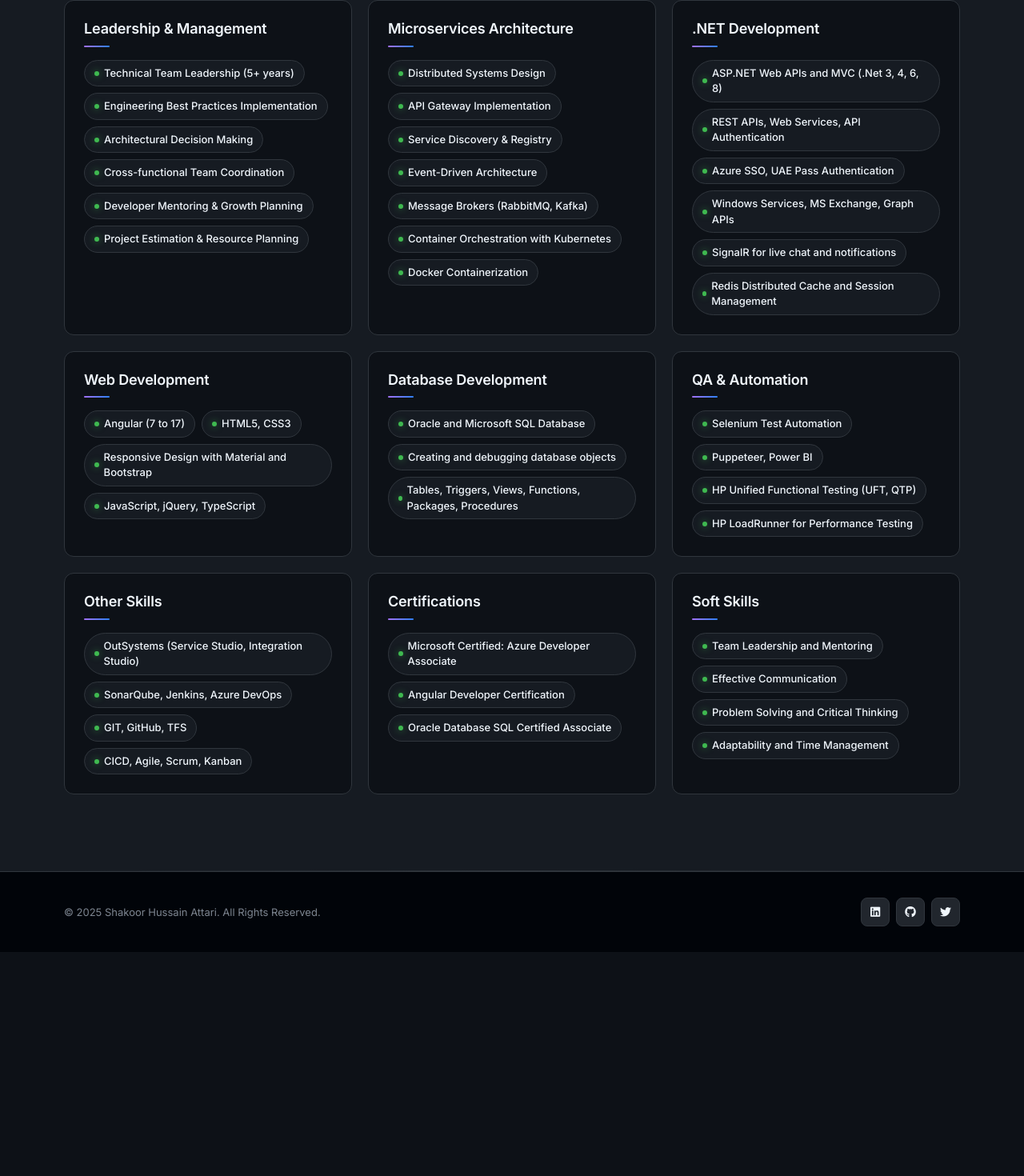
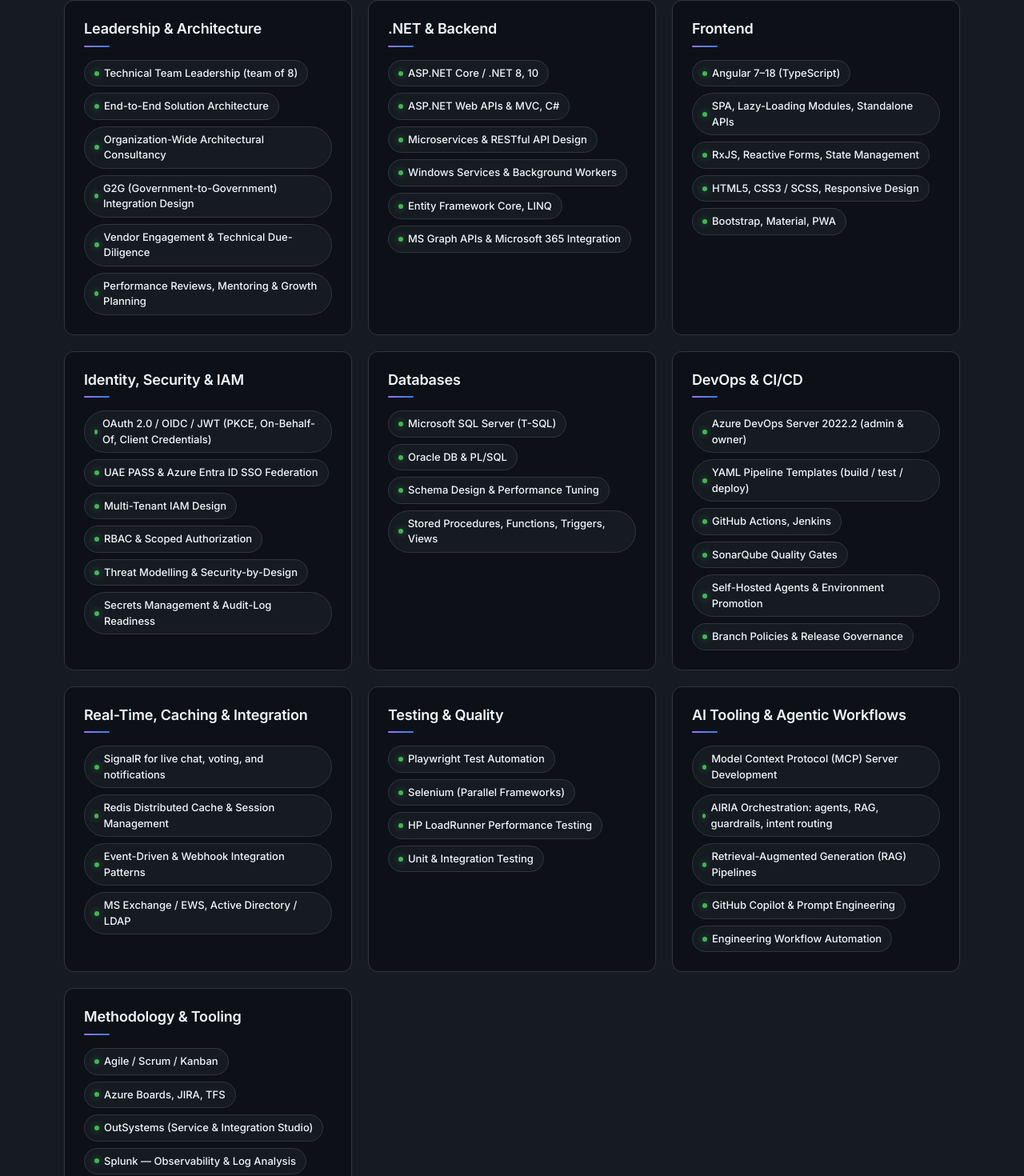
Before and after one commit to shakoorattari/shakoorattari.github.io, an Angular app: page /skills in a window 1280 px wide. Shown: the part 227-1697 px from the top of the page at 80% size. Before the commit the page ends 1417 px from the top, so only its background shows below. Built offline with nearby package versions, Linux system fonts and the light colour scheme.

Commit message:
content: align portfolio with V2 resume (Lead Software Engineer & Full-Stack Architect)

```diff
--- a/src/app/components/about/about.component.ts
+++ b/src/app/components/about/about.component.ts
@@ -12,23 +12,21 @@
 export class AboutComponent implements OnInit {
   isAvailableForWork = true;
 
-  aboutSummary = `I'm a Senior Full Stack Developer with 15+ years of experience crafting robust,
-  scalable applications using .NET and Angular. My expertise spans both front-end and back-end development,
-  with a strong focus on delivering high-quality solutions that solve real business problems.
-  I excel at translating complex requirements into elegant code while maintaining best practices.`;
+  aboutSummary = `Lead Software Engineer and Application Architect with 15+ years of enterprise software delivery across the UAE public sector. Deep expertise in .NET / ASP.NET Core, Angular, OAuth 2.0 / OIDC, multi-tenant IAM, and Azure DevOps CI/CD. I own end-to-end solution architecture — from requirements through production operations — for mission-critical government platforms serving multiple Sharjah entities, with a strong focus on clean code, developer experience, and AI tooling to accelerate engineering velocity.`;
 
   professionalHighlights = [
-    'Expert in Angular development with deep knowledge of RxJS, NgRx, and performance optimization',
-    'Comprehensive experience with .NET ecosystem including ASP.NET Core, EF Core, and Azure integration',
-    'Extensive background in building secure, scalable API architectures and microservices',
-    'Strong database design and optimization skills across SQL Server, Oracle, and NoSQL solutions',
-    'Proven ability to lead development teams and mentor junior developers'
+    'Engineering lead for a cross-functional team of 8 (2 front-end, 6 full-stack) at Sharjah Digital Department',
+    'Application Architect for OnePortal IAM — multi-tenant OAuth 2.0 / OIDC, UAE PASS & Azure Entra ID SSO federation',
+    'Architected a suite of MCP servers (Azure DevOps, Active Directory, TransLynk) integrating AI agents with internal systems',
+    'Sole administrator of on-premises Azure DevOps Server 2022.2 — 20+ team projects, dozens of self-hosted agents, org-wide YAML pipeline templates',
+    'Primary engineering liaison with Sharjah Cyber Security & IT Security — security-by-design across the application estate',
+    'Designed reusable, API-first integration patterns (REST, event-driven, webhook) adopted across SDD platforms'
   ];
 
   professionalStats = [
     { value: '15+', label: 'Years Experience' },
-    { value: '30+', label: 'Projects Completed' },
-    { value: '5+', label: 'Large Enterprise Solutions' }
+    { value: '8', label: 'Engineers Led' },
+    { value: '20+', label: 'Enterprise Projects' }
   ];
 
   personalInfo = [
@@ -48,7 +46,7 @@
     },
     {
       label: 'Phone',
-      value: '+971 50 8066 735',
+      value: '+971 50 806 6735',
       icon: 'fas fa-phone',
       isLink: true,
       linkPrefix: 'tel:+',
@@ -77,35 +75,56 @@
   ];
 
   endorsements = [
-    { skill: '.NET Development', count: 15 },
-    { skill: 'Angular', count: 12 },
-    { skill: 'Database Development', count: 10 },
-    { skill: 'Full Stack Development', count: 18 },
-    { skill: 'API Design', count: 14 },
-    { skill: 'Azure DevOps', count: 9 }
+    { skill: '.NET / ASP.NET Core', count: 18 },
+    { skill: 'Angular & TypeScript', count: 15 },
+    { skill: 'OAuth 2.0 / OIDC & IAM', count: 12 },
+    { skill: 'Azure DevOps & CI/CD', count: 14 },
+    { skill: 'Microservices & REST APIs', count: 13 },
+    { skill: 'AI Tooling & MCP Servers', count: 9 }
   ];
 
   certifications = [
     {
-      name: 'Microsoft Certified: Azure Developer Associate',
+      name: 'MCTS — .NET 4.0 Web Applications',
       issuer: 'Microsoft',
-      year: '2022',
+      year: 'Microsoft',
       icon: 'fab fa-microsoft',
-      link: 'https://www.microsoft.com/en-us/learning/certification-overview.aspx'
+      link: 'https://learn.microsoft.com/en-us/credentials/'
     },
     {
-      name: 'Angular Developer Certification',
-      issuer: 'Google',
-      year: '2021',
-      icon: 'fab fa-angular',
-      link: 'https://www.google.com'
+      name: 'MCTS — SharePoint 2010 / 2013',
+      issuer: 'Microsoft',
+      year: 'Microsoft',
+      icon: 'fab fa-microsoft',
+      link: 'https://learn.microsoft.com/en-us/credentials/'
     },
     {
-      name: 'Oracle Database SQL Certified Associate',
-      issuer: 'Oracle',
-      year: '2020',
-      icon: 'fas fa-database',
-      link: 'https://education.oracle.com/oracle-database-sql-certified-associate/overview'
+      name: 'Angular Development Training (v9–17)',
+      issuer: 'Professional Training',
+      year: 'Angular',
+      icon: 'fab fa-angular',
+      link: 'https://angular.dev'
+    },
+    {
+      name: 'OutSystems Web Application Development',
+      issuer: 'OutSystems',
+      year: 'Low-Code',
+      icon: 'fas fa-cubes',
+      link: 'https://www.outsystems.com/'
+    },
+    {
+      name: 'Flutter — Cross-Platform App Development',
+      issuer: 'Professional Training',
+      year: 'iOS · Android · Web · Desktop',
+      icon: 'fas fa-mobile-screen',
+      link: 'https://flutter.dev'
+    },
+    {
+      name: 'Splunk — Searching, Monitoring & Analysing Machine Data',
+      issuer: 'Professional Training',
+      year: 'Observability',
+      icon: 'fas fa-chart-line',
+      link: 'https://www.splunk.com/'
     }
   ];
 
--- a/src/app/components/contact/contact.component.html
+++ b/src/app/components/contact/contact.component.html
@@ -14,7 +14,7 @@
                         <div class="online-indicator"></div>
                     </div>
                     <h3>Shakoor Hussain Attari</h3>
-                    <p>Available for freelance opportunities</p>
+                    <p>Open to senior engineering &amp; architect roles</p>
                     <div class="availability">
                         <span class="availability-status">Currently Available</span>
                         <span class="response-time">Responds within 24 hours</span>
@@ -35,7 +35,7 @@
                 <div class="contact-item" (mouseenter)="animateIcon('phone')" [class.animated]="animatedIcon === 'phone'">
                     <i class="fas fa-phone"></i>
                     <h3>Phone</h3>
-                    <p><a href="tel:+971508066735">+971 50 8066 735</a></p>
+                    <p><a href="tel:+971508066735">+971 50 806 6735</a></p>
                     <div class="contact-action">
                         <button class="action-btn copy-btn" (click)="copyToClipboard('+971508066735', 'Phone')">
                             <i class="fas fa-copy"></i> Copy Phone
--- a/src/app/components/experience/experience.component.ts
+++ b/src/app/components/experience/experience.component.ts
@@ -16,32 +16,32 @@
 export class ExperienceComponent implements OnInit {
   jobs: Job[] = [
     {
-      period: '2022 - Present',
-      title: 'Full Stack Senior Developer',
-      company: 'Department of eGovernment, Sharjah',
-      description: 'Developed multiple applications including Legal Department CMS, Meeting Rooms Booking System, Covid Portal, Sessions Management System, and Announcements Management.',
-      technologies: ['DotNet Core 6.0', 'Angular 12-14', 'MS SQL', 'SignalR']
+      period: 'Jan 2023 — Present',
+      title: 'Lead Software Engineer / Application Architect',
+      company: 'Sharjah Digital Department (SDD) — formerly Department of eGovernment',
+      description: 'Engineering lead for a team of 8 (2 front-end, 6 full-stack). Own end-to-end architecture across SDD\'s enterprise platform portfolio: OnePortal IAM (OAuth 2.0/OIDC, UAE PASS, Azure Entra ID), OnePortal digital workplace (MS Graph), SDD Announce, and an in-house AI tooling suite. Sole administrator of on-premises Azure DevOps Server 2022.2 — 20+ team projects, dozens of self-hosted agents, org-wide YAML pipeline templates. Primary engineering liaison with Sharjah\'s Cyber Security and IT Security departments.',
+      technologies: ['.NET 8/10', 'ASP.NET Core', 'Angular 14–18', 'OAuth 2.0 / OIDC', 'UAE PASS', 'Azure Entra ID', 'MS SQL', 'Azure DevOps', 'MCP / AIRIA']
     },
     {
-      period: '2018 - 2019',
-      title: 'Full Stack Software Engineer',
-      company: 'Emaratech, Dubai',
-      description: 'Worked on Smart Channels project for UAE Visas application system with features like user registration, document handling, payment integration, and workflow approvals.',
-      technologies: ['Outsystems', 'ASP.Net 4.5', 'C#', 'Oracle']
+      period: '2018 — Dec 2022',
+      title: 'Senior Full-Stack Developer',
+      company: 'Department of eGovernment (now Sharjah Digital Department)',
+      description: 'Delivered enterprise platforms across Sharjah government: Legal Department public portal & CMS, Announcements Management with OneSignal push, Meeting Rooms Booking with a custom Outlook add-in and Exchange EWS sync service, Sessions Management with SignalR real-time voting, and a government Event Management platform with native SignalR chat and a Selenium parallel-test framework.',
+      technologies: ['.NET Core 6 / .NET 4.8', 'Angular 9–14', 'Web APIs', 'SignalR', 'MS SQL', 'EWS / MS Exchange', 'OneSignal']
     },
     {
-      period: '2016 - 2018',
-      title: 'Full Stack Developer',
+      period: '2014 — 2019',
+      title: 'Full-Stack Software Engineer',
       company: 'Emaratech, Dubai',
-      description: 'Worked on Vision E-Form project for UAE visa applications, featuring document attachment, payment processing, and approval workflows.',
-      technologies: ['ASP.Net 4.5', 'C#', 'MVC', 'Redis', 'Oracle']
+      description: 'Built and shipped GDRFA Smart Channels (OutSystems + .NET) with EIDA biometric verification and OCR passport scanning; Vision eForm visa processing pipeline (.NET 4.5, Redis, Oracle) with SonarQube and Jenkins CI; and Vision Tracker, a BI dashboard giving operations real-time visibility into ETL pipeline failures across channels.',
+      technologies: ['.NET 4.5', 'C#', 'MVC / ASP.NET', 'OutSystems', 'Oracle DB', 'Redis', 'Selenium', 'Jenkins / SonarQube']
     },
     {
-      period: '2015 - 2016',
-      title: 'Software Engineer',
-      company: 'Emaratech, Dubai',
-      description: 'Handled production issues and provided enhancements for E-Channels applications including Fawri, eservices and eform.',
-      technologies: ['ASP.Net 4.5', 'C#', 'jQuery', 'Oracle']
+      period: '2007 — 2013',
+      title: 'Application & IT Support Engineer — eGates / Smart Gates',
+      company: 'Emaratech, Sharjah',
+      description: 'Application and field support for Emaratech\'s biometric eGate systems at Dubai and Sharjah airports, Ajman and UAQ immigration points — passport verifiers, facial-capture cameras, and iris scanners.',
+      technologies: ['Windows Apps', 'Biometric Devices', 'SQL', 'Field Operations']
     }
   ];
 
--- a/src/app/components/hero/hero.component.html
+++ b/src/app/components/hero/hero.component.html
@@ -26,11 +26,11 @@
             <div class="role-container">
                 <h2>
                     <span class="static-text">I'm a</span>
-                    <span class="dynamic-text" data-rotate='["Senior Full Stack Developer", "Angular Specialist", ".NET Developer", "Database Expert"]'></span>
+                    <span class="dynamic-text" data-rotate='["Lead Software Engineer", "Full-Stack Architect", "Application Architect", ".NET / Angular Specialist", "IAM &amp; AI Tooling Engineer"]'></span>
                 </h2>
             </div>
 
-            <p>Building robust digital solutions with 15+ years of experience in web development and automation.</p>
+            <p>Lead Software Engineer &amp; Full-Stack Architect with 15+ years owning enterprise platforms across the UAE public sector — .NET, Angular, OAuth 2.0 / OIDC, multi-tenant IAM, and AI tooling.</p>
 
             <div class="professional-badge">
                 <a href="https://www.linkedin.com/in/shakoorattari/" target="_blank" rel="noopener noreferrer">
@@ -43,7 +43,7 @@
                     <span class="btn-text">Hire Me</span>
                     <i class="fas fa-arrow-right"></i>
                 </button>
-                <a href="assets/files/Shakoor_Hussain_Resume.pdf" class="btn secondary-btn" download>
+                <a href="assets/files/ShakoorHussain_Resume_V2.pdf" class="btn secondary-btn" download>
                     <span class="btn-text">Download CV</span>
                     <i class="fas fa-download"></i>
                 </a>
--- a/src/app/components/projects/projects.component.ts
+++ b/src/app/components/projects/projects.component.ts
@@ -14,34 +14,44 @@
 export class ProjectsComponent implements OnInit {
   projects: Project[] = [
     {
-      title: 'Legal Department CMS',
-      description: 'Content management system with multi-role capabilities. Features SEO optimization and smooth user experience with Angular\'s lazy loading.',
-      technologies: ['.NET Core 6', 'Angular 14', 'MS SQL']
+      title: 'OnePortal IAM — Authorization Server',
+      description: 'Multi-tenant Identity & Access Management platform powering all SDD services: OAuth 2.0 / OIDC flows (Authorization Code + PKCE, Client Credentials, On-Behalf-Of), tenant-aware RBAC with fine-grained scopes, and SSO federation with UAE PASS and Azure Entra ID.',
+      technologies: ['.NET 8', 'ASP.NET Core', 'OAuth 2.0 / OIDC', 'UAE PASS', 'Azure Entra ID']
+    },
+    {
+      title: 'OnePortal — Unified Digital Workplace',
+      description: 'Government service hub for SDD: Service Catalog, Knowledge Hub, announcement engine, and Microsoft 365 collaboration (Teams / Planner / To Do via MS Graph) with multi-level approval workflows and least-privilege API access standards.',
+      technologies: ['.NET Core', 'Angular', 'MS Graph API', 'Microsoft 365']
+    },
+    {
+      title: 'AI Tooling Suite — MCP Servers & AIRIA',
+      description: 'Suite of Model Context Protocol servers bringing SDD\'s internal systems into AI agent context — Azure DevOps Server, Active Directory, and the TransLynk localization platform. AIRIA orchestration of agents, RAG pipelines, security guardrails, and intent-routing.',
+      technologies: ['.NET', 'MCP SDK', 'Azure DevOps API', 'LDAP / AD', 'AIRIA / RAG']
+    },
+    {
+      title: 'SDD Announce — Multi-Tenant Announcements',
+      description: 'Tenant-aware announcements platform with rich content editor, configurable templates, department-based targeting, customisable multi-level approval workflows, scheduling, and automated SMTP distribution.',
+      technologies: ['.NET 8', 'Angular 14', 'SMTP Relay', 'MS SQL']
     },
     {
       title: 'Meeting Rooms Booking System',
-      description: 'Multi-role application for meeting room management with Outlook integration, custom add-in, and Exchange sync service.',
-      technologies: ['.NET Core 6', 'Angular 12', 'Exchange Web Services']
+      description: 'Multi-role room booking platform with tablet-based ad-hoc booking, entity admin management, custom Outlook task-pane add-in with real-time free/busy validation, and a Windows Service that synchronises Exchange calendar events via EWS subscription.',
+      technologies: ['.NET Core 6', 'Angular 12', 'EWS', 'Outlook Add-in', 'MS SQL']
     },
     {
       title: 'Sessions Management System',
-      description: 'Role-based application managing session agendas, attendance, and real-time voting using SignalR.',
-      technologies: ['ASP.NET 4.8', 'Angular 9', 'SignalR']
+      description: 'Parliamentary / committee session platform: agendas, attendance, leave/speak requests, and real-time voting using fully asynchronous SignalR communication with configurable timeouts and Exchange / AD authentication.',
+      technologies: ['.NET 4.8', 'Angular 9', 'SignalR', 'MS SQL']
     },
     {
-      title: 'Announcements Management',
-      description: 'Designed announcements app with text/graphics editor, multi-level approvals, and desktop notifications.',
-      technologies: ['ASP.NET 6', 'Angular 14', 'SignalR']
+      title: 'Smart Channels (GDRFA Visa Portal)',
+      description: 'Full-stack delivery of the GDRFA visa application portal for typing centres, establishments and individuals across Dubai and the GCC — EIDA biometric verification, OCR passport scanning, and a parallel Selenium test execution dashboard.',
+      technologies: ['OutSystems', '.NET 4.5', 'Oracle DB', 'Selenium']
     },
     {
-      title: 'Smart Channels',
-      description: 'UAE Visa application system with document handling, multiple payment channels, and workflow management.',
-      technologies: ['Outsystems', 'ASP.NET 4.5', 'Oracle']
-    },
-    {
-      title: 'Vision Tracker (ETL Dashboard)',
-      description: 'Dashboard application for monitoring application statuses with rich visualization and reporting features.',
-      technologies: ['ASP.NET 4.5', 'jQuery Charts', 'Oracle']
+      title: 'Vision Tracker — ETL Monitoring Dashboard',
+      description: 'BI dashboard giving the operations team real-time visibility into ETL pipeline failures, error reasons, and application statuses across channels — interactive charts, filterable data tables, and Excel / PDF reporting.',
+      technologies: ['.NET 4.5', 'Web APIs', 'jQuery Charts', 'Oracle DB']
     }
   ];
 
--- a/src/app/components/skills/skills.component.ts
+++ b/src/app/components/skills/skills.component.ts
@@ -8,89 +8,103 @@
 export class SkillsComponent implements OnInit {
   skillCategories = [
     {
-      title: 'Leadership & Management',
+      title: 'Leadership & Architecture',
       skills: [
-        'Technical Team Leadership (5+ years)',
-        'Engineering Best Practices Implementation',
-        'Architectural Decision Making',
-        'Cross-functional Team Coordination',
-        'Developer Mentoring & Growth Planning',
-        'Project Estimation & Resource Planning'
+        'Technical Team Leadership (team of 8)',
+        'End-to-End Solution Architecture',
+        'Organization-Wide Architectural Consultancy',
+        'G2G (Government-to-Government) Integration Design',
+        'Vendor Engagement & Technical Due-Diligence',
+        'Performance Reviews, Mentoring & Growth Planning'
       ]
     },
     {
-      title: 'Microservices Architecture',
+      title: '.NET & Backend',
       skills: [
-        'Distributed Systems Design',
-        'API Gateway Implementation',
-        'Service Discovery & Registry',
-        'Event-Driven Architecture',
-        'Message Brokers (RabbitMQ, Kafka)',
-        'Container Orchestration with Kubernetes',
-        'Docker Containerization'
+        'ASP.NET Core / .NET 8, 10',
+        'ASP.NET Web APIs & MVC, C#',
+        'Microservices & RESTful API Design',
+        'Windows Services & Background Workers',
+        'Entity Framework Core, LINQ',
+        'MS Graph APIs & Microsoft 365 Integration'
       ]
     },
     {
-      title: '.NET Development',
+      title: 'Frontend',
       skills: [
-        'ASP.NET Web APIs and MVC (.Net 3, 4, 6, 8)',
-        'REST APIs, Web Services, API Authentication',
-        'Azure SSO, UAE Pass Authentication',
-        'Windows Services, MS Exchange, Graph APIs',
-        'SignalR for live chat and notifications',
-        'Redis Distributed Cache and Session Management'
+        'Angular 7–18 (TypeScript)',
+        'SPA, Lazy-Loading Modules, Standalone APIs',
+        'RxJS, Reactive Forms, State Management',
+        'HTML5, CSS3 / SCSS, Responsive Design',
+        'Bootstrap, Material, PWA'
       ]
     },
     {
-      title: 'Web Development',
+      title: 'Identity, Security & IAM',
       skills: [
-        'Angular (7 to 17)',
-        'HTML5, CSS3',
-        'Responsive Design with Material and Bootstrap',
-        'JavaScript, jQuery, TypeScript'
+        'OAuth 2.0 / OIDC / JWT (PKCE, On-Behalf-Of, Client Credentials)',
+        'UAE PASS & Azure Entra ID SSO Federation',
+        'Multi-Tenant IAM Design',
+        'RBAC & Scoped Authorization',
+        'Threat Modelling & Security-by-Design',
+        'Secrets Management & Audit-Log Readiness'
       ]
     },
     {
-      title: 'Database Development',
+      title: 'Databases',
       skills: [
-        'Oracle and Microsoft SQL Database',
-        'Creating and debugging database objects',
-        'Tables, Triggers, Views, Functions, Packages, Procedures'
+        'Microsoft SQL Server (T-SQL)',
+        'Oracle DB & PL/SQL',
+        'Schema Design & Performance Tuning',
+        'Stored Procedures, Functions, Triggers, Views'
       ]
     },
     {
-      title: 'QA & Automation',
+      title: 'DevOps & CI/CD',
       skills: [
-        'Selenium Test Automation',
-        'Puppeteer, Power BI',
-        'HP Unified Functional Testing (UFT, QTP)',
-        'HP LoadRunner for Performance Testing'
+        'Azure DevOps Server 2022.2 (admin & owner)',
+        'YAML Pipeline Templates (build / test / deploy)',
+        'GitHub Actions, Jenkins',
+        'SonarQube Quality Gates',
+        'Self-Hosted Agents & Environment Promotion',
+        'Branch Policies & Release Governance'
       ]
     },
     {
-      title: 'Other Skills',
+      title: 'Real-Time, Caching & Integration',
       skills: [
-        'OutSystems (Service Studio, Integration Studio)',
-        'SonarQube, Jenkins, Azure DevOps',
-        'GIT, GitHub, TFS',
-        'CICD, Agile, Scrum, Kanban'
+        'SignalR for live chat, voting, and notifications',
+        'Redis Distributed Cache & Session Management',
+        'Event-Driven & Webhook Integration Patterns',
+        'MS Exchange / EWS, Active Directory / LDAP'
       ]
     },
     {
-      title: 'Certifications',
+      title: 'Testing & Quality',
       skills: [
-        'Microsoft Certified: Azure Developer Associate',
-        'Angular Developer Certification',
-        'Oracle Database SQL Certified Associate'
+        'Playwright Test Automation',
+        'Selenium (Parallel Frameworks)',
+        'HP LoadRunner Performance Testing',
+        'Unit & Integration Testing'
       ]
     },
     {
-      title: 'Soft Skills',
+      title: 'AI Tooling & Agentic Workflows',
       skills: [
-        'Team Leadership and Mentoring',
-        'Effective Communication',
-        'Problem Solving and Critical Thinking',
-        'Adaptability and Time Management'
+        'Model Context Protocol (MCP) Server Development',
+        'AIRIA Orchestration: agents, RAG, guardrails, intent routing',
+        'Retrieval-Augmented Generation (RAG) Pipelines',
+        'GitHub Copilot & Prompt Engineering',
+        'Engineering Workflow Automation'
+      ]
+    },
+    {
+      title: 'Methodology & Tooling',
+      skills: [
+        'Agile / Scrum / Kanban',
+        'Azure Boards, JIRA, TFS',
+        'OutSystems (Service & Integration Studio)',
+        'Splunk — Observability & Log Analysis'
       ]
     }
   ];
--- a/src/index.html
+++ b/src/index.html
@@ -4,7 +4,7 @@
 <head>
   <meta charset="UTF-8">
   <meta name="viewport" content="width=device-width, initial-scale=1.0">
-  <title>Shakoor Hussain Attari | Senior Full Stack Developer</title>
+  <title>Shakoor Hussain Attari | Lead Software Engineer &amp; Full-Stack Architect</title>
   <base href="/">
   <link rel="icon" type="image/x-icon" href="favicon.ico">
   <link rel="stylesheet" href="https://cdnjs.cloudflare.com/ajax/libs/font-awesome/6.0.0/css/all.min.css">
```
Also changed, not shown: src/app/components/about/about.component.html (+3 -4 lines), src/assets/files/ShakoorHussain_Resume.md (+129 -278 lines), 1 other file (tests, documents, lock files or other folders).
